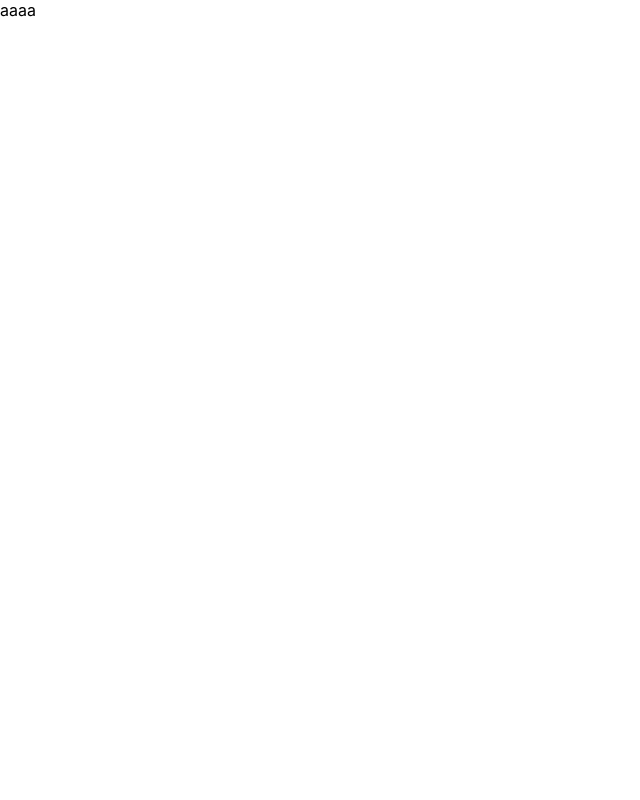
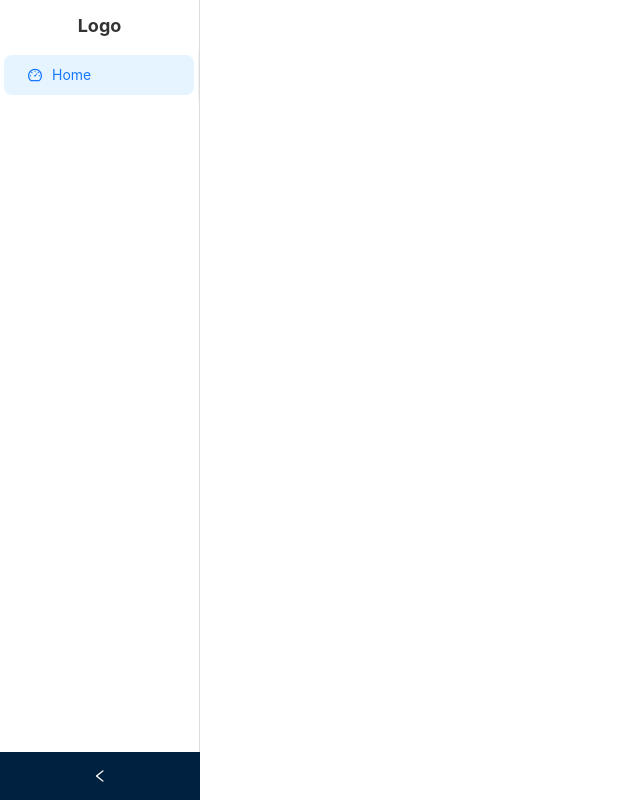
Before and after one commit to Abdullahhosny58/DashBoard-yammTask, a Next.js app: page / in a window 1280 px wide. Shown: the whole page, without its empty margins (0-640 px from the left). Built offline with nearby package versions, Linux system fonts and the light colour scheme.

Commit message:
feat: complete sidebar implementation

```diff
--- a/src/app/layout.tsx
+++ b/src/app/layout.tsx
@@ -2,6 +2,7 @@ import type { Metadata } from "next";
 import { Geist, Geist_Mono } from "next/font/google";
 import "../styles/globals.scss";
 import Providers from "@/query/Providers";
+import Sidebar from "@/components/Layout/Sidebar/Sidebar";
 
 const geistSans = Geist({
   variable: "--font-geist-sans",
@@ -26,7 +27,11 @@ export default function RootLayout({
   return (
     <html lang="en">
       <body className={`${geistSans.variable} ${geistMono.variable}`}>
-        <Providers>{children}</Providers>
+        <Providers>
+          <Sidebar />
+
+          {children}
+        </Providers>
       </body>
     </html>
   );
--- /dev/null
+++ b/src/components/Layout/Sidebar/Sidebar.module.scss
@@ -0,0 +1,32 @@
+.side {
+    height: 100vh;
+    position: fixed;
+    left: 0;
+    top: 0;
+    bottom: 0;
+    background-color: var(--clr-bg-white) !important;
+    border-right: 1px solid #ddd;
+  }
+
+  .logo {
+    color: #333;
+    text-align: center;
+    padding: 15px;
+    font-size: 18px;
+    font-weight: bold;
+  }
+
+  .menu {
+    .ant-menu-item {
+      font-size: 16px;
+      font-weight: 500;
+    }
+
+    .ant-menu-item:hover {
+        background-color: var(--clr-bg-white) !important;
+    }
+
+    .ant-menu-item-selected {
+        background-color: var(--clr-bg-white) !important;
+    }
+  }
--- /dev/null
+++ b/src/components/Layout/Sidebar/Sidebar.tsx
@@ -0,0 +1,32 @@
+"use client";
+
+import React, { useState } from "react";
+import { Layout, Menu } from "antd";
+import {
+  DashboardOutlined,
+} from "@ant-design/icons";
+import styles from "./Sidebar.module.scss";
+
+const { Sider } = Layout;
+
+const Sidebar: React.FC = () => {
+  const [collapsed, setCollapsed] = useState(false);
+
+  return (
+    <Sider
+      collapsible
+      collapsed={collapsed}
+      onCollapse={(value) => setCollapsed(value)}
+      className={styles.side}
+    >
+      <div className={styles.logo}>Logo</div>
+      <Menu mode="inline" defaultSelectedKeys={["1"]} className={styles.menu}>
+        <Menu.Item key="1" icon={<DashboardOutlined />}>
+          Home
+        </Menu.Item>
+      </Menu>
+    </Sider>
+  );
+};
+
+export default Sidebar;
```
